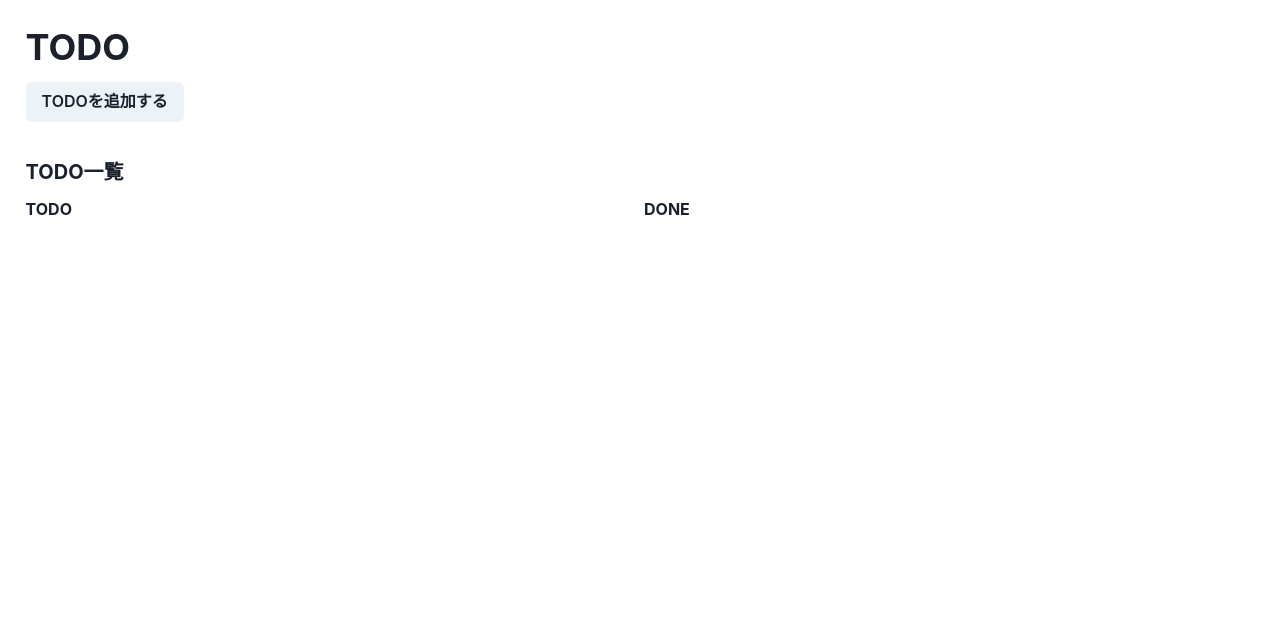
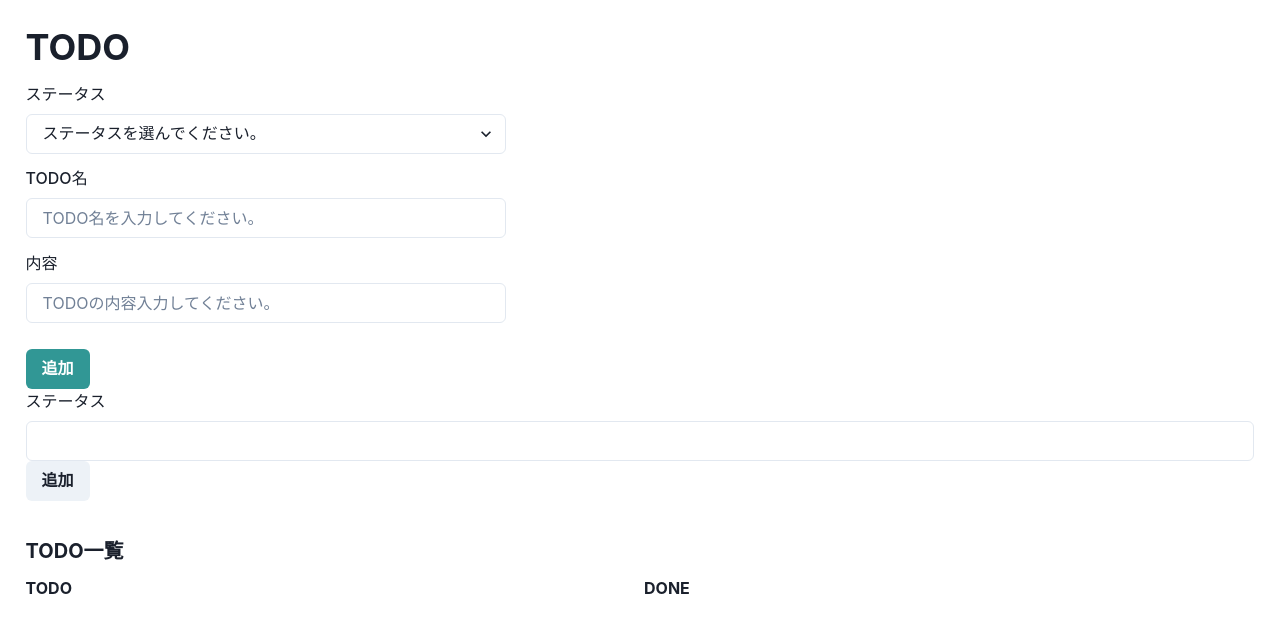
Before and after one commit to yoji0513/todo-app, a React (Create React App) app: page / in a window 1280 px wide. Shown: the top 632 px of the page. Built offline with nearby package versions, Linux system fonts and the light colour scheme.

Commit message:
redux追加

```diff
--- a/src/App.tsx
+++ b/src/App.tsx
@@ -1,4 +1,5 @@
 import { Box, Heading } from '@chakra-ui/react';
+import { AddStatusForm } from './components/add-status-form';
 import { Form } from './components/form';
 import { TodoList } from './components/todo-list';
 
@@ -7,6 +8,7 @@ const App = () => {
     <Box m={'1.6rem'}>
       <Heading as={'h1'} mb={'.8rem'}>TODO</Heading>
       <Form />
+      <AddStatusForm />
       <TodoList />
     </Box>
   );
--- a/src/app/store.ts
+++ b/src/app/store.ts
@@ -1,9 +1,11 @@
 import { configureStore } from '@reduxjs/toolkit'
 import todoReducer from '../features/todo/todoSlice'
+import statusReducer from '../features/todo/statusSlice'
 
 export const store = configureStore({
   reducer: {
-    addTodo: todoReducer
+    addTodo: todoReducer,
+    addStatus: statusReducer
   },
 })
 
--- /dev/null
+++ b/src/components/add-status-form.tsx
@@ -0,0 +1,22 @@
+import { FormControl, FormLabel, Input, Button } from '@chakra-ui/react'
+import { useForm, SubmitHandler } from "react-hook-form";
+import { addStatus, TodoStatusType } from '../features/todo/statusSlice';
+import { useDispatch } from 'react-redux'
+
+export const AddStatusForm = () => {
+  const { register, handleSubmit, reset } = useForm<TodoStatusType>();
+  const dispatch = useDispatch()
+  const onSubmit: SubmitHandler<TodoStatusType> = data => {
+    dispatch(addStatus(data))
+    reset()
+  };
+  return(
+    <form onSubmit={handleSubmit(onSubmit)}>
+      <FormControl>
+        <FormLabel>ステータス</FormLabel>
+        <Input type={'text'} {...register('status')} />
+      </FormControl>
+      <Button type={'submit'}>追加</Button>
+    </form>
+  )
+}
--- a/src/components/form.tsx
+++ b/src/components/form.tsx
@@ -1,9 +1,11 @@
-import { Button, FormControl, FormLabel, Input, Modal, ModalBody, ModalCloseButton, ModalContent, ModalHeader, ModalOverlay, Select, useDisclosure } from '@chakra-ui/react';
+import { Box, Button, FormControl, FormLabel, Input, Select } from '@chakra-ui/react';
+import { useDispatch, useSelector } from 'react-redux'
+import { useForm, SubmitHandler } from "react-hook-form";
+import { add } from '../features/todo/todoSlice';
 import { useState } from 'react';
-import { useDispatch } from 'react-redux'
-import { add } from '../features/todo/todoSlice'
+import { RootState } from '../app/store';
 
-type TodoListProps = {
+export type TodoListProps = {
   id: number
   title: string
   description: string
@@ -12,70 +14,55 @@ type TodoListProps = {
 
 export const Form= () => {
   const dispatch = useDispatch()
-  const { isOpen, onOpen, onClose } = useDisclosure();
+  const { register, handleSubmit, reset } = useForm<TodoListProps>();
+  const status = useSelector((state: RootState) => state.addStatus)
   const [id, setId] = useState<number>(0)
-  const [title, setTitle] = useState<string>('');
-  const [description, setDescription] = useState<string>('');
-  const [status, setStatus] = useState<string>('');
 
-  const todoId = () => {
+  const addId = () => {
     setId(id + 1)
   }
 
-  const submit = (event: React.MouseEvent<HTMLButtonElement, MouseEvent>) => {
-    event.preventDefault()
-    if(!description) return
-    const newTodo: TodoListProps = {
+  const onSubmit: SubmitHandler<TodoListProps> = data => {
+    const addTodo = {
       id: id,
-      title: title,
-      description: description,
-      status: status
+      status: data.status,
+      title: data.title,
+      description: data.description,
     }
-    setTitle('')
-    setDescription('')
-    setStatus('')
-    dispatch(add(newTodo))
-  }
+    dispatch(add(addTodo))
+    reset()
+  };
+
+  const filterStatusList = Array.from(status.statusList.reduce((prev, curr) => prev.set(curr.status, curr), new Map()).values())
 
   return (
-    <>
-      <Button onClick={onOpen}>TODOを追加する</Button>
-      <Modal isOpen={isOpen} onClose={onClose}>
-        <ModalOverlay />
-        <ModalContent>
-          <ModalCloseButton />
-          <ModalBody>
-            <ModalHeader pl={0}>TODOを追加</ModalHeader>
+    <Box maxW={'30rem'}>
+      <form onSubmit={handleSubmit(onSubmit)}>
         <FormControl mb={'.8rem'}>
           <FormLabel>ステータス</FormLabel>
-                <Select placeholder={'ステータスを選んでください。'} value={status} onChange={e => setStatus(e.target.value)}>
-                  <option value='TODO'>TODO</option>
-                  <option value='DOING'>DOING</option>
-                  <option value='DONE'>DONE</option>
+          <Select placeholder={'ステータスを選んでください。'} {...register('status')}>
+            {status.statusList.map((value, index) => {
+              return <option key={index} value={value.status}>{value.status}</option>
+            })}
           </Select>
         </FormControl>
         <FormControl mb={'.8rem'}>
           <FormLabel>TODO名</FormLabel>
-                <Input type={'text'} value={title} onChange={e => setTitle(e.target.value)} placeholder={'TODO名を入力してください。'} />
+          <Input type={'text'} {...register('title')} placeholder={'TODO名を入力してください。'} />
         </FormControl>
         <FormControl mb={'.8rem'}>
           <FormLabel>内容</FormLabel>
-                <Input type={'text'} value={description} onChange={e => setDescription(e.target.value)} placeholder={'TODOの内容入力してください。'} />
+          <Input type={'text'} {...register('description')} placeholder={'TODOの内容入力してください。'} />
         </FormControl>
         <Button
+          type={'submit'}
           colorScheme={'teal'}
           mt={'.8rem'}
-                onClick={(e) => {
-                  todoId()
-                  submit(e)
-                  onClose()
-                }}
+          onClick={addId}
         >
           追加
         </Button>
-          </ModalBody>
-        </ModalContent>
-      </Modal>
-    </>
+      </form>
+    </Box>
   );
 }
--- /dev/null
+++ b/src/components/todo-item.tsx
@@ -0,0 +1,61 @@
+import { Button, Modal, ModalBody, ModalCloseButton, ModalContent, ModalOverlay, Input, Select, FormControl, FormLabel } from '@chakra-ui/react'
+import { useDispatch } from 'react-redux'
+import { change } from '../features/todo/todoSlice'
+import { useForm, SubmitHandler } from "react-hook-form";
+import { TodoListProps } from './form';
+
+type TodoItemProps = {
+  isOpen: boolean
+  onClose: () => void
+  id: number
+  status: string
+  title: string
+  description: string
+}
+
+export const TodoItem= ({ isOpen, onClose, id, status, title, description}: TodoItemProps) => {
+  const dispatch = useDispatch();
+  const { register, handleSubmit } = useForm<TodoListProps>();
+  const onChangeSubmit: SubmitHandler<TodoListProps> = data => {
+    const changeTodo = {
+      id: id,
+      status: data.status,
+      title: data.title,
+      description: data.description,
+    }
+    dispatch(change(changeTodo))
+  };
+  const optionList = ['TODO', 'DOING', 'DONE']
+
+  return (
+    <>
+      <Modal isOpen={isOpen} onClose={onClose}>
+        <ModalOverlay />
+        <ModalContent>
+          <ModalCloseButton />
+          <ModalBody>
+            <form onSubmit={handleSubmit(onChangeSubmit)}>
+              <FormControl mb={'.8rem'}>
+                <FormLabel>ステータス</FormLabel>
+                <Select placeholder={'ステータスを選んでください。'} defaultValue={status} {...register('status')} >
+                  {optionList.map((item, index) => {
+                    return <option key={index} value={item}>{item}</option>
+                  })}
+                </Select>
+              </FormControl>
+              <FormControl mb={'.8rem'}>
+                <FormLabel>TODO名</FormLabel>
+                <Input defaultValue={title} {...register('title')} />
+              </FormControl>
+              <FormControl mb={'.8rem'}>
+                <FormLabel>内容</FormLabel>
+                <Input defaultValue={description} {...register('description')} />
+              </FormControl>
+              <Button type={'submit'} onClick={onClose}>変更する</Button>
+            </form>
+          </ModalBody>
+        </ModalContent>
+      </Modal>
+    </>
+  );
+}
--- /dev/null
+++ b/src/features/todo/statusSlice.ts
@@ -0,0 +1,38 @@
+import { createSlice } from '@reduxjs/toolkit'
+import type { PayloadAction } from '@reduxjs/toolkit'
+
+export type TodoStatusType = {
+  status: string
+}
+
+export type TodoStatusList  ={
+  statusList: TodoStatusType[]
+}
+
+const initialState: TodoStatusList = {
+  statusList: [{
+    status: 'Todo'
+  },
+  {
+    status: 'Doing'
+  },
+  {
+    status: 'Done'
+  },
+  ]
+}
+
+export const statusSlice = createSlice({
+  name: 'statusSlice',
+  initialState,
+  reducers: {
+    addStatus: (state, action: PayloadAction<TodoStatusType>) => {
+      const filterStatusList = state.statusList.filter(item => item !== action.payload)
+      if(filterStatusList) state.statusList.push(action.payload)
+    }
+  },
+})
+
+export const { addStatus } = statusSlice.actions
+
+export default statusSlice.reducer
--- a/src/features/todo/todoSlice.ts
+++ b/src/features/todo/todoSlice.ts
@@ -1,15 +1,15 @@
 import { createSlice } from '@reduxjs/toolkit'
 import type { PayloadAction } from '@reduxjs/toolkit'
-
-export type TodoListState = {
-  todoList: TodoState[]
-}
 
 export type TodoState = {
   id: number
   title: string
   description: string
   status: string
+}
+
+export type TodoListState = {
+  todoList: TodoState[]
 }
 
 const initialState: TodoListState = {
@@ -23,12 +23,19 @@ export const todoSlice = createSlice({
     add: (state, action: PayloadAction<TodoState>) => {
       state.todoList.push(action.payload)
     },
-    remove: (state, action: PayloadAction<number>) => {
-      state.todoList = state.todoList.filter(todo => todo.id !== action.payload)
+    remove: (state, action: PayloadAction<string>) => {
+      state.todoList = state.todoList.filter(todo => todo.title !== action.payload)
+    },
+    change: (state, action: PayloadAction<TodoState>) => {
+      state.todoList.map(todo => (
+        todo.title = action.payload.title,
+        todo.status = action.payload.status,
+        todo.description = action.payload.description
+      ))
     }
   },
 })
 
-export const { add, remove } = todoSlice.actions
+export const { add, remove, change } = todoSlice.actions
 
 export default todoSlice.reducer
```
Also changed, not shown: src/components/todo-list.tsx (+15 -40 lines). Lines whose indentation alone changed are shown as unchanged.
